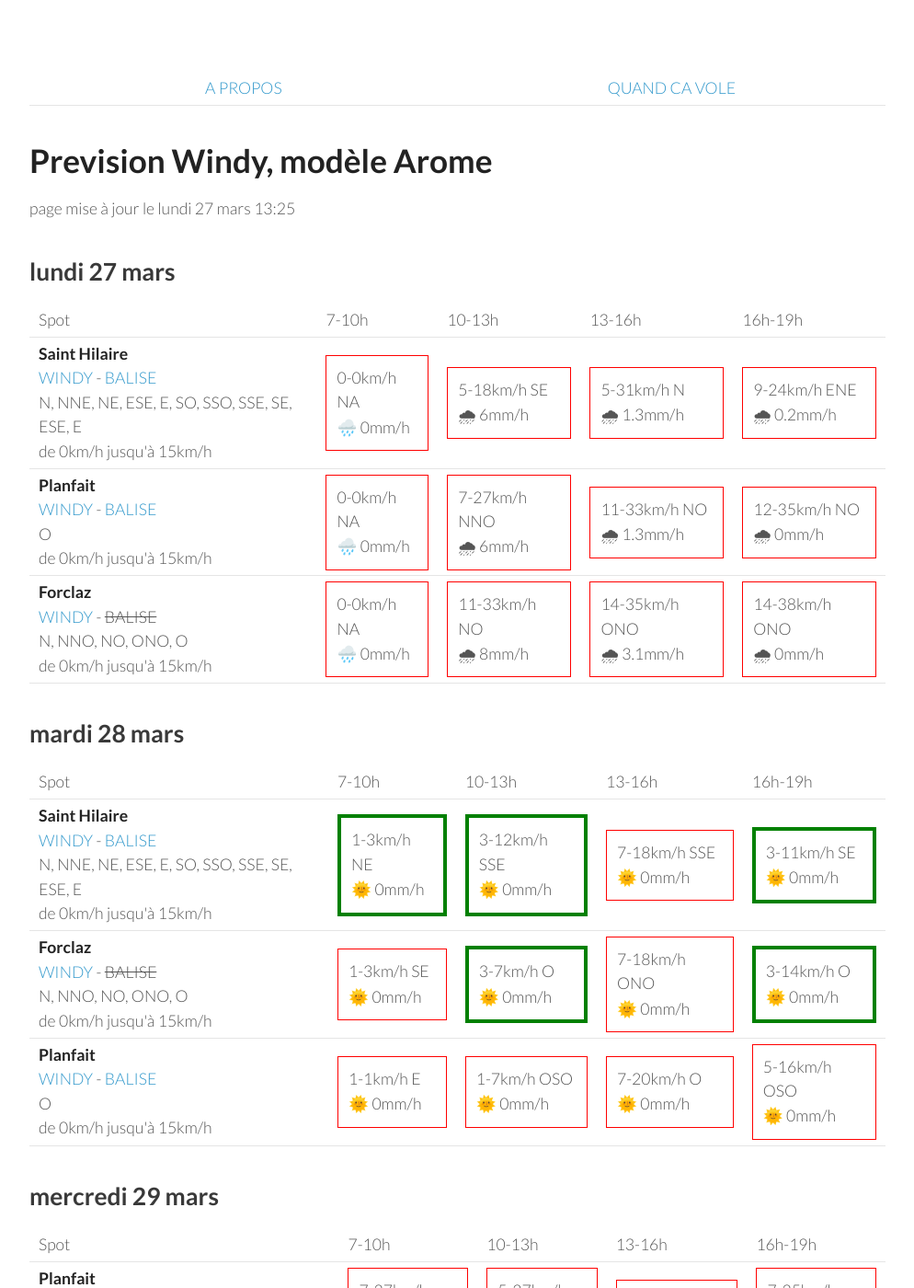
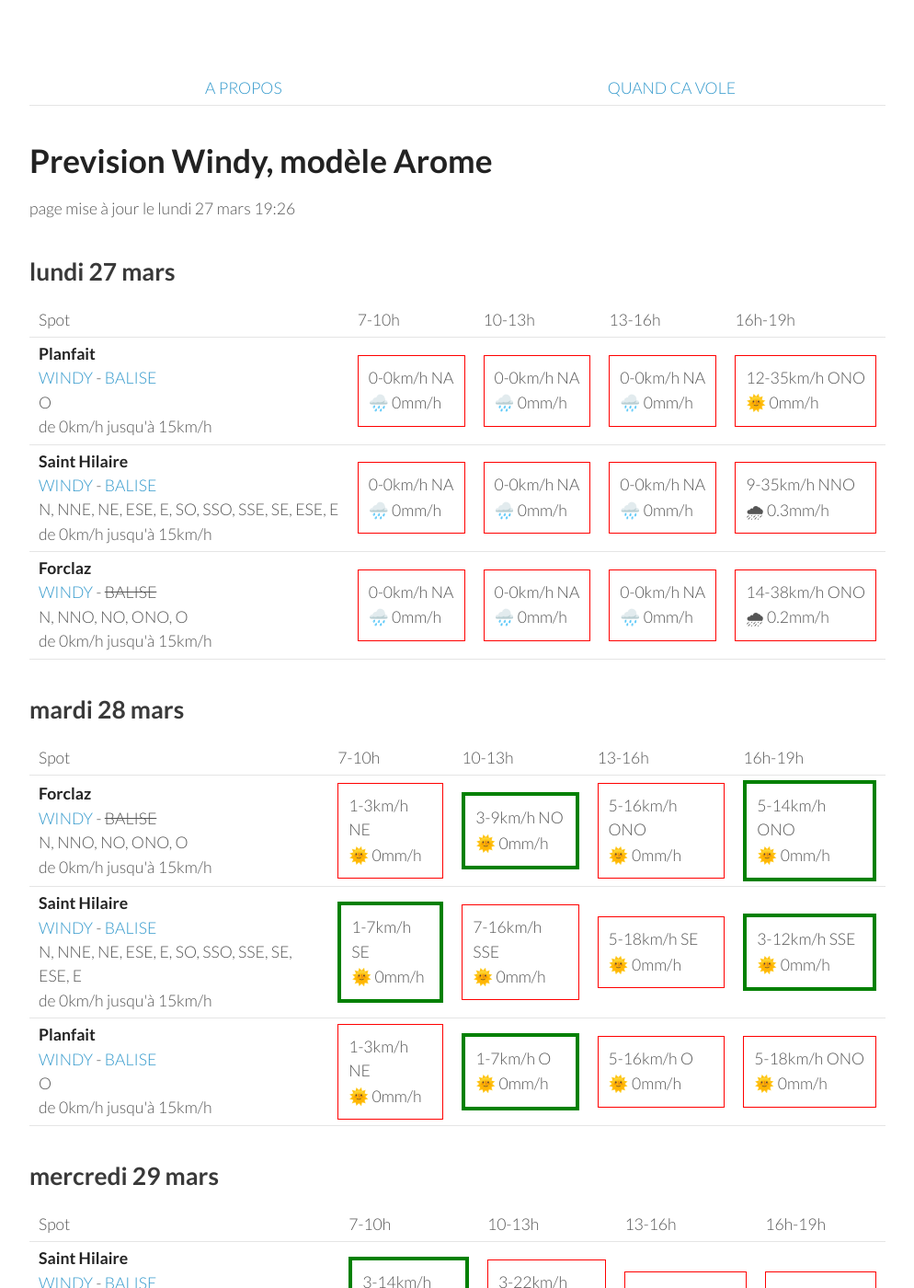
Before and after one commit to parapente-dans-le-nord/parapente-dans-le-nord.github.io, a Jekyll site: the page built from alpes_nord.markdown, in a window 1280 px wide and 1400 px high. Shown: the whole window at 92% size, without its empty margins (26-1020 px from the left). Built offline with Jekyll 4.4.1, drawn with Linux system fonts in a browser that asks for light colours; some of the changed text lies outside the part shown.

Commit message:
update index.markdown

```diff
--- a/alpes_nord.markdown
+++ b/alpes_nord.markdown
@@ -7,7 +7,7 @@ title:  "Tous les spots"
 {: .links}
 
 # Prevision Windy, modèle Arome
-page mise à jour le lundi 27 mars 13:25
+page mise à jour le lundi 27 mars 19:26
 
 ## lundi 27 mars
 
@@ -22,30 +22,30 @@ page mise à jour le lundi 27 mars 13:25
       <td>16h-19h</td>
     </tr>
 <tr>
+        <td><strong>Planfait</strong><br><a href="https://windy.com/45.853/6.223?45.415,6.223,8">WINDY</a> - <span class=""><a href="https://www.openwindmap.org/PP496">BALISE</a> </span><br> <span class="vent-favorable">O</span><br><span class="force-vent">de 0km/h jusqu'à 15km/h</span> </td>
+
+            <td><div class="not-flyable"><p>0-0km/h NA</p><p>🌧️ 0mm/h</p></div></td>
+            <td><div class="not-flyable"><p>0-0km/h NA</p><p>🌧️ 0mm/h</p></div></td>
+            <td><div class="not-flyable"><p>0-0km/h NA</p><p>🌧️ 0mm/h</p></div></td>
+            <td><div class="not-flyable"><p>12-35km/h ONO</p><p>🌞 0mm/h</p></div></td>
+
+    </tr>
+<tr>
         <td><strong>Saint Hilaire</strong><br><a href="https://windy.com/45.307/5.888?45.087,5.889,9,m:eUFagkX">WINDY</a> - <span class=""><a href="http://www.balisemeteo.com/balise.php?idBalise=61">BALISE</a> </span><br> <span class="vent-favorable">N, NNE, NE, ESE, E, SO, SSO, SSE, SE, ESE, E</span><br><span class="force-vent">de 0km/h jusqu'à 15km/h</span> </td>
 
             <td><div class="not-flyable"><p>0-0km/h NA</p><p>🌧️ 0mm/h</p></div></td>
-            <td><div class="not-flyable"><p>5-18km/h SE</p><p>🌧 6mm/h</p></div></td>
-            <td><div class="not-flyable"><p>5-31km/h N</p><p>🌧 1.3mm/h</p></div></td>
-            <td><div class="not-flyable"><p>9-24km/h ENE</p><p>🌧 0.2mm/h</p></div></td>
-
-    </tr>
-<tr>
-        <td><strong>Planfait</strong><br><a href="https://windy.com/45.853/6.223?45.415,6.223,8">WINDY</a> - <span class=""><a href="https://www.openwindmap.org/PP496">BALISE</a> </span><br> <span class="vent-favorable">O</span><br><span class="force-vent">de 0km/h jusqu'à 15km/h</span> </td>
-
             <td><div class="not-flyable"><p>0-0km/h NA</p><p>🌧️ 0mm/h</p></div></td>
-            <td><div class="not-flyable"><p>7-27km/h NNO</p><p>🌧 6mm/h</p></div></td>
-            <td><div class="not-flyable"><p>11-33km/h NO</p><p>🌧 1.3mm/h</p></div></td>
-            <td><div class="not-flyable"><p>12-35km/h NO</p><p>🌧 0mm/h</p></div></td>
+            <td><div class="not-flyable"><p>0-0km/h NA</p><p>🌧️ 0mm/h</p></div></td>
+            <td><div class="not-flyable"><p>9-35km/h NNO</p><p>🌧 0.3mm/h</p></div></td>
 
     </tr>
 <tr>
         <td><strong>Forclaz</strong><br><a href="https://windy.com/45.814/6.247?45.375,6.246,8,m:eVwaglz">WINDY</a> - <span class="no-balise"> BALISE </span><br> <span class="vent-favorable">N, NNO, NO, ONO, O</span><br><span class="force-vent">de 0km/h jusqu'à 15km/h</span> </td>
 
             <td><div class="not-flyable"><p>0-0km/h NA</p><p>🌧️ 0mm/h</p></div></td>
-            <td><div class="not-flyable"><p>11-33km/h NO</p><p>🌧 8mm/h</p></div></td>
-            <td><div class="not-flyable"><p>14-35km/h ONO</p><p>🌧 3.1mm/h</p></div></td>
-            <td><div class="not-flyable"><p>14-38km/h ONO</p><p>🌧 0mm/h</p></div></td>
+            <td><div class="not-flyable"><p>0-0km/h NA</p><p>🌧️ 0mm/h</p></div></td>
+            <td><div class="not-flyable"><p>0-0km/h NA</p><p>🌧️ 0mm/h</p></div></td>
+            <td><div class="not-flyable"><p>14-38km/h ONO</p><p>🌧 0.2mm/h</p></div></td>
 
     </tr>
 
@@ -65,32 +65,32 @@ page mise à jour le lundi 27 mars 13:25
       <td>16h-19h</td>
     </tr>
 <tr>
-        <td><strong>Saint Hilaire</strong><br><a href="https://windy.com/45.307/5.888?45.087,5.889,9,m:eUFagkX">WINDY</a> - <span class=""><a href="http://www.balisemeteo.com/balise.php?idBalise=61">BALISE</a> </span><br> <span class="vent-favorable">N, NNE, NE, ESE, E, SO, SSO, SSE, SE, ESE, E</span><br><span class="force-vent">de 0km/h jusqu'à 15km/h</span> </td>
+        <td><strong>Forclaz</strong><br><a href="https://windy.com/45.814/6.247?45.375,6.246,8,m:eVwaglz">WINDY</a> - <span class="no-balise"> BALISE </span><br> <span class="vent-favorable">N, NNO, NO, ONO, O</span><br><span class="force-vent">de 0km/h jusqu'à 15km/h</span> </td>
 
-            <td><div class="flyable"><p>1-3km/h NE</p><p>🌞 0mm/h</p></div></td>
-            <td><div class="flyable"><p>3-12km/h SSE</p><p>🌞 0mm/h</p></div></td>
-            <td><div class="not-flyable"><p>7-18km/h SSE</p><p>🌞 0mm/h</p></div></td>
-            <td><div class="flyable"><p>3-11km/h SE</p><p>🌞 0mm/h</p></div></td>
+            <td><div class="not-flyable"><p>1-3km/h NE</p><p>🌞 0mm/h</p></div></td>
+            <td><div class="flyable"><p>3-9km/h NO</p><p>🌞 0mm/h</p></div></td>
+            <td><div class="not-flyable"><p>5-16km/h ONO</p><p>🌞 0mm/h</p></div></td>
+            <td><div class="flyable"><p>5-14km/h ONO</p><p>🌞 0mm/h</p></div></td>
 
 
     </tr>
 <tr>
-        <td><strong>Forclaz</strong><br><a href="https://windy.com/45.814/6.247?45.375,6.246,8,m:eVwaglz">WINDY</a> - <span class="no-balise"> BALISE </span><br> <span class="vent-favorable">N, NNO, NO, ONO, O</span><br><span class="force-vent">de 0km/h jusqu'à 15km/h</span> </td>
+        <td><strong>Saint Hilaire</strong><br><a href="https://windy.com/45.307/5.888?45.087,5.889,9,m:eUFagkX">WINDY</a> - <span class=""><a href="http://www.balisemeteo.com/balise.php?idBalise=61">BALISE</a> </span><br> <span class="vent-favorable">N, NNE, NE, ESE, E, SO, SSO, SSE, SE, ESE, E</span><br><span class="force-vent">de 0km/h jusqu'à 15km/h</span> </td>
 
-            <td><div class="not-flyable"><p>1-3km/h SE</p><p>🌞 0mm/h</p></div></td>
-            <td><div class="flyable"><p>3-7km/h O</p><p>🌞 0mm/h</p></div></td>
-            <td><div class="not-flyable"><p>7-18km/h ONO</p><p>🌞 0mm/h</p></div></td>
-            <td><div class="flyable"><p>3-14km/h O</p><p>🌞 0mm/h</p></div></td>
+            <td><div class="flyable"><p>1-7km/h SE</p><p>🌞 0mm/h</p></div></td>
+            <td><div class="not-flyable"><p>7-16km/h SSE</p><p>🌞 0mm/h</p></div></td>
+            <td><div class="not-flyable"><p>5-18km/h SE</p><p>🌞 0mm/h</p></div></td>
+            <td><div class="flyable"><p>3-12km/h SSE</p><p>🌞 0mm/h</p></div></td>
 
 
     </tr>
 <tr>
         <td><strong>Planfait</strong><br><a href="https://windy.com/45.853/6.223?45.415,6.223,8">WINDY</a> - <span class=""><a href="https://www.openwindmap.org/PP496">BALISE</a> </span><br> <span class="vent-favorable">O</span><br><span class="force-vent">de 0km/h jusqu'à 15km/h</span> </td>
 
-            <td><div class="not-flyable"><p>1-1km/h E</p><p>🌞 0mm/h</p></div></td>
-            <td><div class="not-flyable"><p>1-7km/h OSO</p><p>🌞 0mm/h</p></div></td>
-            <td><div class="not-flyable"><p>7-20km/h O</p><p>🌞 0mm/h</p></div></td>
-            <td><div class="not-flyable"><p>5-16km/h OSO</p><p>🌞 0mm/h</p></div></td>
+            <td><div class="not-flyable"><p>1-3km/h NE</p><p>🌞 0mm/h</p></div></td>
+            <td><div class="flyable"><p>1-7km/h O</p><p>🌞 0mm/h</p></div></td>
+            <td><div class="not-flyable"><p>5-16km/h O</p><p>🌞 0mm/h</p></div></td>
+            <td><div class="not-flyable"><p>5-18km/h ONO</p><p>🌞 0mm/h</p></div></td>
 
 
     </tr>
@@ -111,32 +111,32 @@ page mise à jour le lundi 27 mars 13:25
       <td>16h-19h</td>
     </tr>
 <tr>
+        <td><strong>Saint Hilaire</strong><br><a href="https://windy.com/45.307/5.888?45.087,5.889,9,m:eUFagkX">WINDY</a> - <span class=""><a href="http://www.balisemeteo.com/balise.php?idBalise=61">BALISE</a> </span><br> <span class="vent-favorable">N, NNE, NE, ESE, E, SO, SSO, SSE, SE, ESE, E</span><br><span class="force-vent">de 0km/h jusqu'à 15km/h</span> </td>
+
+            <td><div class="flyable"><p>3-14km/h SO</p><p>🌞 0mm/h</p></div></td>
+            <td><div class="not-flyable"><p>3-22km/h SSE</p><p>🌞 0mm/h</p></div></td>
+            <td><div class="not-flyable"><p>5-25km/h SO</p><p>🌞 0mm/h</p></div></td>
+            <td><div class="not-flyable"><p>5-29km/h S</p><p>🌧 0.3mm/h</p></div></td>
+
+
+    </tr>
+<tr>
         <td><strong>Planfait</strong><br><a href="https://windy.com/45.853/6.223?45.415,6.223,8">WINDY</a> - <span class=""><a href="https://www.openwindmap.org/PP496">BALISE</a> </span><br> <span class="vent-favorable">O</span><br><span class="force-vent">de 0km/h jusqu'à 15km/h</span> </td>
 
-            <td><div class="not-flyable"><p>7-27km/h ESE</p><p>🌞 0mm/h</p></div></td>
-            <td><div class="not-flyable"><p>5-27km/h SE</p><p>🌞 0mm/h</p></div></td>
-            <td><div class="not-flyable"><p>5-25km/h S</p><p>🌞 0mm/h</p></div></td>
-            <td><div class="not-flyable"><p>7-25km/h ESE</p><p>🌧 0.7mm/h</p></div></td>
+            <td><div class="not-flyable"><p>7-16km/h SE</p><p>🌞 0mm/h</p></div></td>
+            <td><div class="not-flyable"><p>5-24km/h SE</p><p>🌞 0mm/h</p></div></td>
+            <td><div class="not-flyable"><p>5-25km/h SO</p><p>🌞 0mm/h</p></div></td>
+            <td><div class="not-flyable"><p>7-25km/h SE</p><p>🌧 0.4mm/h</p></div></td>
 
 
     </tr>
 <tr>
         <td><strong>Forclaz</strong><br><a href="https://windy.com/45.814/6.247?45.375,6.246,8,m:eVwaglz">WINDY</a> - <span class="no-balise"> BALISE </span><br> <span class="vent-favorable">N, NNO, NO, ONO, O</span><br><span class="force-vent">de 0km/h jusqu'à 15km/h</span> </td>
 
-            <td><div class="not-flyable"><p>5-25km/h ESE</p><p>🌞 0mm/h</p></div></td>
-            <td><div class="not-flyable"><p>5-27km/h SE</p><p>🌞 0mm/h</p></div></td>
-            <td><div class="not-flyable"><p>5-27km/h S</p><p>🌞 0mm/h</p></div></td>
-            <td><div class="not-flyable"><p>7-25km/h ESE</p><p>🌧 0.5mm/h</p></div></td>
-
-
-    </tr>
-<tr>
-        <td><strong>Saint Hilaire</strong><br><a href="https://windy.com/45.307/5.888?45.087,5.889,9,m:eUFagkX">WINDY</a> - <span class=""><a href="http://www.balisemeteo.com/balise.php?idBalise=61">BALISE</a> </span><br> <span class="vent-favorable">N, NNE, NE, ESE, E, SO, SSO, SSE, SE, ESE, E</span><br><span class="force-vent">de 0km/h jusqu'à 15km/h</span> </td>
-
-            <td><div class="not-flyable"><p>5-25km/h ESE</p><p>🌧 1.4mm/h</p></div></td>
-            <td><div class="not-flyable"><p>3-25km/h S</p><p>🌞 0mm/h</p></div></td>
-            <td><div class="not-flyable"><p>3-27km/h SSO</p><p>🌞 0mm/h</p></div></td>
-            <td><div class="not-flyable"><p>5-27km/h S</p><p>🌞 0mm/h</p></div></td>
+            <td><div class="not-flyable"><p>5-18km/h ESE</p><p>🌞 0mm/h</p></div></td>
+            <td><div class="not-flyable"><p>5-25km/h SE</p><p>🌞 0mm/h</p></div></td>
+            <td><div class="not-flyable"><p>3-25km/h SSO</p><p>🌞 0mm/h</p></div></td>
+            <td><div class="not-flyable"><p>7-27km/h SE</p><p>🌧 0.2mm/h</p></div></td>
 
 
     </tr>
@@ -159,30 +159,30 @@ page mise à jour le lundi 27 mars 13:25
 <tr>
         <td><strong>Planfait</strong><br><a href="https://windy.com/45.853/6.223?45.415,6.223,8">WINDY</a> - <span class=""><a href="https://www.openwindmap.org/PP496">BALISE</a> </span><br> <span class="vent-favorable">O</span><br><span class="force-vent">de 0km/h jusqu'à 15km/h</span> </td>
 
-            <td><div class="not-flyable"><p>3-25km/h SE</p><p>🌞 0mm/h</p></div></td>
-            <td><div class="not-flyable"><p>3-29km/h OSO</p><p>🌧 0.4mm/h</p></div></td>
-            <td><div class="not-flyable"><p>5-40km/h SE</p><p>🌧 5mm/h</p></div></td>
-            <td><div class="not-flyable"><p>3-37km/h ONO</p><p>🌧 4.2mm/h</p></div></td>
+            <td><div class="not-flyable"><p>1-25km/h SSE</p><p>🌞 0mm/h</p></div></td>
+            <td><div class="not-flyable"><p>3-37km/h SO</p><p>🌧 1.1mm/h</p></div></td>
+            <td><div class="not-flyable"><p>5-40km/h S</p><p>🌧 2.2mm/h</p></div></td>
+            <td><div class="not-flyable"><p>5-35km/h SSE</p><p>🌧 2.1mm/h</p></div></td>
 
 
     </tr>
 <tr>
         <td><strong>Forclaz</strong><br><a href="https://windy.com/45.814/6.247?45.375,6.246,8,m:eVwaglz">WINDY</a> - <span class="no-balise"> BALISE </span><br> <span class="vent-favorable">N, NNO, NO, ONO, O</span><br><span class="force-vent">de 0km/h jusqu'à 15km/h</span> </td>
 
-            <td><div class="not-flyable"><p>1-25km/h ESE</p><p>🌞 0mm/h</p></div></td>
-            <td><div class="not-flyable"><p>3-27km/h O</p><p>🌧 0.4mm/h</p></div></td>
-            <td><div class="not-flyable"><p>5-42km/h ESE</p><p>🌧 9mm/h</p></div></td>
-            <td><div class="not-flyable"><p>5-37km/h NO</p><p>🌧 4.9mm/h</p></div></td>
+            <td><div class="not-flyable"><p>1-25km/h E</p><p>🌞 0mm/h</p></div></td>
+            <td><div class="not-flyable"><p>1-38km/h OSO</p><p>🌧 1.2mm/h</p></div></td>
+            <td><div class="not-flyable"><p>5-40km/h S</p><p>🌧 2.2mm/h</p></div></td>
+            <td><div class="not-flyable"><p>5-37km/h S</p><p>🌧 1.6mm/h</p></div></td>
 
 
     </tr>
 <tr>
         <td><strong>Saint Hilaire</strong><br><a href="https://windy.com/45.307/5.888?45.087,5.889,9,m:eUFagkX">WINDY</a> - <span class=""><a href="http://www.balisemeteo.com/balise.php?idBalise=61">BALISE</a> </span><br> <span class="vent-favorable">N, NNE, NE, ESE, E, SO, SSO, SSE, SE, ESE, E</span><br><span class="force-vent">de 0km/h jusqu'à 15km/h</span> </td>
 
-            <td><div class="not-flyable"><p>5-51km/h SSE</p><p>🌞 0mm/h</p></div></td>
-            <td><div class="not-flyable"><p>5-53km/h NO</p><p>🌧 0.2mm/h</p></div></td>
-            <td><div class="not-flyable"><p>3-46km/h OSO</p><p>🌧 3.6mm/h</p></div></td>
-            <td><div class="not-flyable"><p>3-57km/h SO</p><p>🌧 2.3mm/h</p></div></td>
+            <td><div class="not-flyable"><p>3-51km/h SSE</p><p>🌞 0mm/h</p></div></td>
+            <td><div class="not-flyable"><p>3-50km/h O</p><p>🌞 0mm/h</p></div></td>
+            <td><div class="not-flyable"><p>5-61km/h SSO</p><p>🌧 3.1mm/h</p></div></td>
+            <td><div class="not-flyable"><p>5-57km/h O</p><p>🌧 1.6mm/h</p></div></td>
 
 
     </tr>
```
